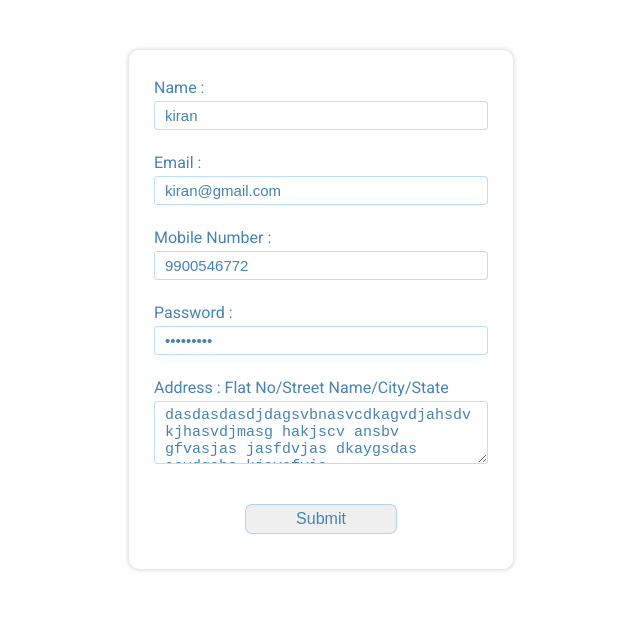
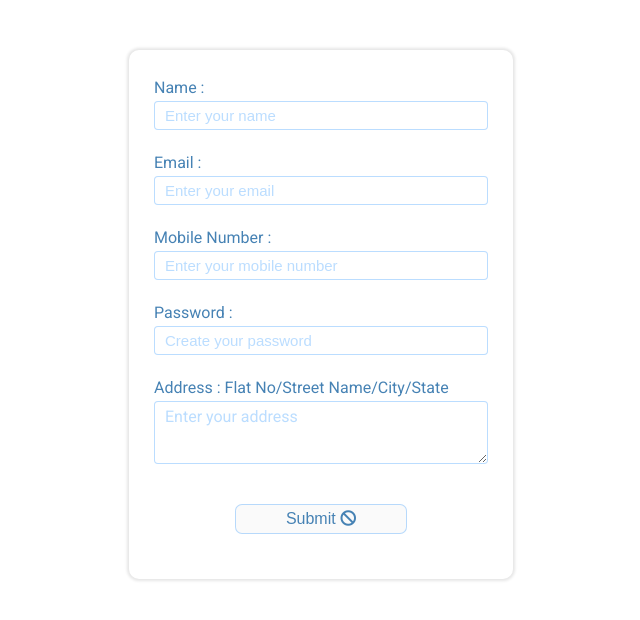
Before and after one commit to kiran-kumar011/91socialsAsignment, a React (Create React App) app: page / in a window 1280 px wide. Shown: the top 620 px of the page, without its empty margins (319-959 px from the left). Built offline with nearby package versions, Linux system fonts and the light colour scheme.

Commit message:
removing hard coded state

```diff
--- a/src/Components/index.js
+++ b/src/Components/index.js
@@ -6,11 +6,11 @@ import { addUserData } from '../Actions';
 
 class Contacts extends Component {
 	state={
-		name 						: 'kiran',
-		email 					: 'kiran@gmail.com',
-		phoneNumber 		: '9900546772',
-		address 				: 'dasdasdasdjdagsvbnasvcdkagvdjahsdvkjhasvdjmasg hakjscv ansbv gfvasjas jasfdvjas dkaygsdas asydgahs kjaysfvia ',
-		password 				: 'Kiran@123',
+		name 						: '',
+		email 					: '',
+		phoneNumber 		: '',
+		address 				: '',
+		password 				: '',
 		nameError				: '',
 		emailError 			: '',
 		phoneNumberError: '',
@@ -49,7 +49,7 @@ class Contacts extends Component {
 			fields.push('email')
 		}
 
-		if((phoneNumber.length < 10 || phoneNumber.length > 12)
+		if((phoneNumber.length < 10) || (phoneNumber.length > 12)
 			&& (!['0', '7', '8', '9'].indexOf(phoneNumber[0]) > -1)) {
 			phoneNumberError = 'Please Enter valid Mobile Number*';
 			fields.push('phoneNumber');
@@ -208,7 +208,7 @@ class Contacts extends Component {
 						</div>
 						<div>
 								{
-									!isButtonDisabled ?
+									!isButtonDisabled && this.displaySubmitButton ?
 									(
 										<div className='button-wrapper'>
 											<button className='submit-button' type='submit' onClick={ this.submitForm }>
```
